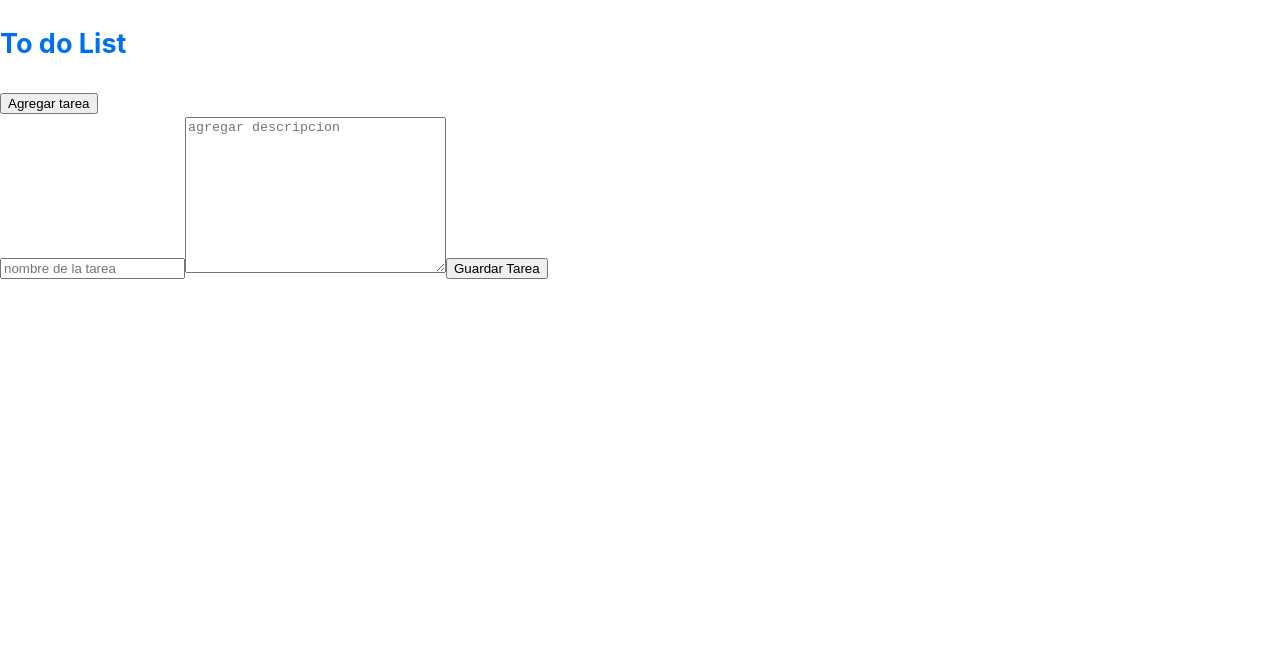
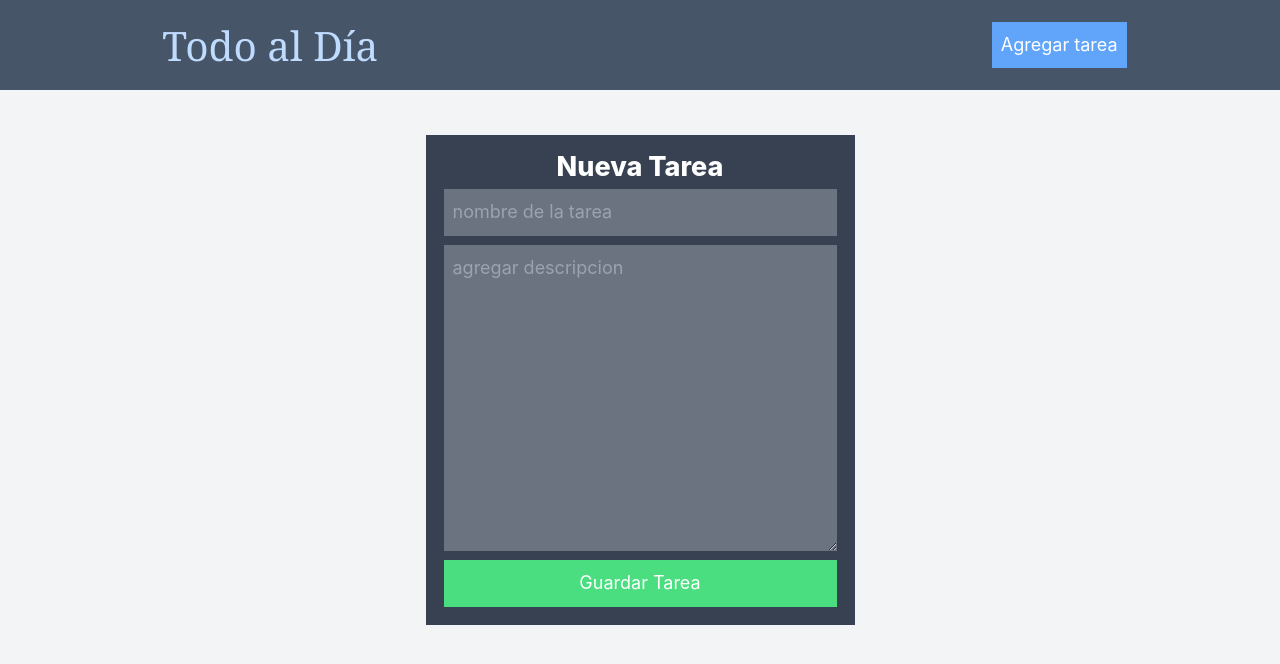
Before and after one commit to MiJaZu/my-next-blog, a Next.js app: page /todo/new in a window 1280 px wide. Shown: the top 664 px of the page. Built offline with nearby package versions, Linux system fonts and the light colour scheme.

Commit message:
styles added using tailwind

```diff
--- a/components/layout.tsx
+++ b/components/layout.tsx
@@ -3,7 +3,6 @@ import Image from "next/image";
 import styles from "./layout.module.css";
 import utilStyles from "../styles/utils.module.css";
 import Link from "next/link";
-import TaskProvider from "@/context/taskprovider";
 
 const name = "Misael Zurita";
 export const siteTitle = "Next.js Sample Website";
@@ -16,7 +15,7 @@ type LayoutProps = {
 
 export default function Layout({ children, home = false }: LayoutProps) {
   return (
-    <div className={styles.container}>
+    <div className={`${styles.container}`}>
       <Head>
         <link rel="icon" href="/favicon.ico" />
         <meta
--- a/components/taskcard.tsx
+++ b/components/taskcard.tsx
@@ -12,11 +12,25 @@ export default function TaskCard({
   deleteTask,
 }: TaskCardProps) {
   return (
-    <div>
-      <h2>{task.title}</h2>
-      <p>{task.description}</p>
-      <button onClick={() => deleteTask(task)}>Delete</button>
-      <button onClick={() => editTask(task)}>Edit</button>
+    <div className="flex justify-center text-white bg-slate-400 w-2/4 m-2 p-2 max-md:w-full h-32">
+      <div className="w-3/4">
+        <h2 className="text-center">{task.title}</h2>
+        <p>{task.description}</p>
+      </div>
+      <div className="flex flex-col justify-center items-center w-1/4 max-md:w-3/1">
+        <button
+          className="hover:bg-red-600 bg-red-400 p-1 w-2/3 m-1 max-md:w-full"
+          onClick={() => deleteTask(task)}
+        >
+          Eliminar
+        </button>
+        <button
+          className="hover:bg-green-600 bg-green-400 p-1 w-2/3 m-1 max-md:w-full"
+          onClick={() => editTask(task)}
+        >
+          Editar
+        </button>
+      </div>
     </div>
   );
 }
--- a/components/todonavbar.tsx
+++ b/components/todonavbar.tsx
@@ -1,15 +1,28 @@
 import Link from "next/link";
 import { useRouter } from "next/navigation";
+
+import styles from "./todonavbar.module.css";
 
 export default function TodoNavBar() {
   const router = useRouter();
 
   return (
-    <nav>
-      <h1>
-        <Link href={"/todo/home"}>To do List</Link>
+    <nav className="flex justify-around items-center h-20 bg-slate-600 text-white">
+      <h1 className={`font-serif text-4xl p-2 w-30 m-1 hover:animate-bounce`}>
+        <Link
+          className="no-underline hover:no-underline focus:no-underline text-blue-200"
+          href={"/todo/home"}
+        >
+          Todo al Día
+        </Link>
       </h1>
-      <button onClick={() => router.push("/todo/new")}> Agregar tarea </button>
+      <h1></h1>
+      <button
+        className="hover:bg-blue-600 bg-blue-400 p-2 w-30 m-1"
+        onClick={() => router.push("/todo/new")}
+      >
+        Agregar tarea
+      </button>
     </nav>
   );
 }
--- a/package.json
+++ b/package.json
@@ -1,6 +1,5 @@
 {
   "private": true,
-  "type": "module",
   "scripts": {
     "dev": "next dev",
     "build": "next build",
@@ -22,6 +21,8 @@
     "uuid": "^9.0.0"
   },
   "devDependencies": {
+    "autoprefixer": "^10.4.14",
+    "postcss": "^8.4.23",
     "tailwindcss": "^3.3.2"
   }
 }
--- a/pages/_app.tsx
+++ b/pages/_app.tsx
@@ -1,5 +1,5 @@
+import "@/styles/globals.css";
 import TaskProvider from "@/context/taskprovider";
-import "../styles/global.css";
 
 export default function App({ Component, pageProps }) {
   return (
--- a/pages/about.tsx
+++ /dev/null
@@ -1,5 +0,0 @@
-import React from "react";
-
-export default function About(): JSX.Element {
-  return <div>About TSX</div>;
-}
--- a/pages/todo/home.tsx
+++ b/pages/todo/home.tsx
@@ -18,8 +18,9 @@ export default function TodoHome() {
   };
 
   return (
-    <div>
+    <div className="h-screen bg-gray-100">
       <TodoNavBar></TodoNavBar>
+      <div className="flex justify-center">
         {tasks.map((task) => (
           <TaskCard
             key={`task-id-${task.id}`}
@@ -29,5 +30,6 @@ export default function TodoHome() {
           ></TaskCard>
         ))}
       </div>
+    </div>
   );
 }
--- a/pages/todo/new.tsx
+++ b/pages/todo/new.tsx
@@ -37,23 +37,35 @@ export default function NewTask() {
   });
 
   return (
-    <>
+    <div className="flex flex-col h-screen bg-gray-100">
       <TodoNavBar></TodoNavBar>
-      <form onSubmit={handleSubmit(onSubmit)}>
+      <section className="flex flex-col justify-center items-center text-white bg-gray-700 self-center mt-10 p-3">
+        <h1 className="text-2xl font-extrabold dark:text-white">Nueva Tarea</h1>
+        <form className="flex flex-col" onSubmit={handleSubmit(onSubmit)}>
           <input
+            className="m-1 p-2 bg-gray-500"
             placeholder="nombre de la tarea"
             {...register("title", { required: true })}
           ></input>
-        {errors.title && <span>Este campo es requerido</span>}
+          {errors.title && (
+            <span className="text-red-400">el titulo es requerido</span>
+          )}
 
           <textarea
+            className="m-1 p-2 bg-gray-500"
             placeholder="agregar descripcion"
             cols={30}
             rows={10}
             {...register("description")}
           ></textarea>
-        <button type="submit">Guardar Tarea</button>
+          <button
+            className="hover:bg-green-600 m-1 p-2 bg-green-400 text-white "
+            type="submit"
+          >
+            Guardar Tarea
+          </button>
         </form>
-    </>
+      </section>
+    </div>
   );
 }
--- /dev/null
+++ b/postcss.config.js
@@ -0,0 +1,6 @@
+module.exports = {
+  plugins: {
+    tailwindcss: {},
+    autoprefixer: {},
+  },
+}
--- a/styles/global.css
+++ b/styles/globals.css
@@ -1,3 +1,7 @@
+@tailwind base;
+@tailwind components;
+@tailwind utilities;
+
 html,
 body {
   padding: 0;
--- a/tailwind.config.js
+++ b/tailwind.config.js
@@ -1,6 +1,13 @@
 /** @type {import('tailwindcss').Config} */
 export default {
-  content: ["./**/*.{html,js}"],
+  content: [
+    "./app/**/*.{js,ts,jsx,tsx,mdx}",
+    "./pages/**/*.{js,ts,jsx,tsx,mdx}",
+    "./components/**/*.{js,ts,jsx,tsx,mdx}",
+
+    // Or if using `src` directory:
+    "./src/**/*.{js,ts,jsx,tsx,mdx}",
+  ],
   theme: {
     extend: {},
   },
--- a/tsconfig.json
+++ b/tsconfig.json
@@ -29,8 +29,7 @@
     "next-env.d.ts",
     "**/*.ts",
     "**/*.tsx",
-    ".next/types/**/*.ts"
-  ],
+    ".next/types/**/*.ts" ],
   "exclude": [
     "node_modules"
   ]
```
Also changed, not shown: 1 other file (tests, documents, lock files or other folders). Lines whose indentation alone changed are shown as unchanged.
